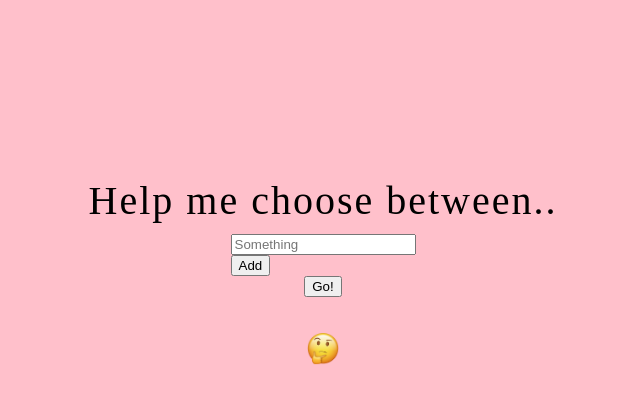
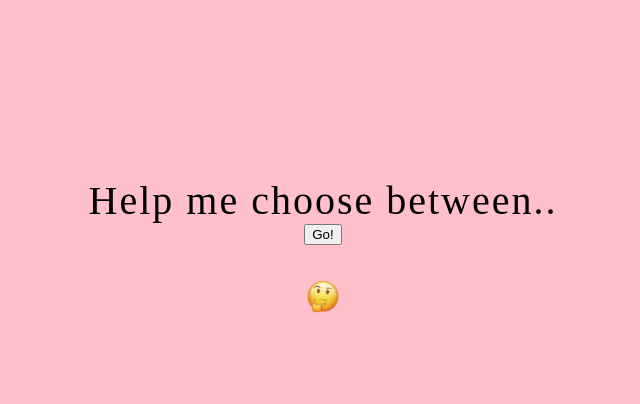
Before and after one commit to emelinaf/help-me-choose, a plain HTML site: page index.html in a window 1280 px wide. Both pictures are taken after a click on the button "Go!". Shown: the whole page, without its empty margins (317-957 px from the left). Drawn offline with nearby package versions, Linux system fonts and the light colour scheme.

Commit message:
Javascript

```diff
--- a/index.html
+++ b/index.html
@@ -14,7 +14,7 @@
       <button class="addOption">Add</button>
     </div>
     <div class="resultSection"></div>
-    <button>Go!</button>
+    <button class=submit>Go!</button>
 </br></br>
   <img src="Smiley.png" alt="Smiley face" height="32" width="32">
 
@@ -26,6 +26,18 @@
       $('.inputs').append('<input></input>')
     }
     $('.addOption').click(add_option)
+    var options = []
+    var submit = function() {
+      $('.inputSection').hide()
+      $('.resultSection').css('display', 'flex')
+      $('input').each(function() {
+        options.push($(this).val())
+      })
+      var winner = options[Math.floor(Math.random() * options.length)]
+      console.log(winner)
+      $('.resultSection').text(winner)
+    }
+    $('.submit').click(submit)
   })
 </script>
 </body>
```
Lines whose indentation alone changed are shown as unchanged.
